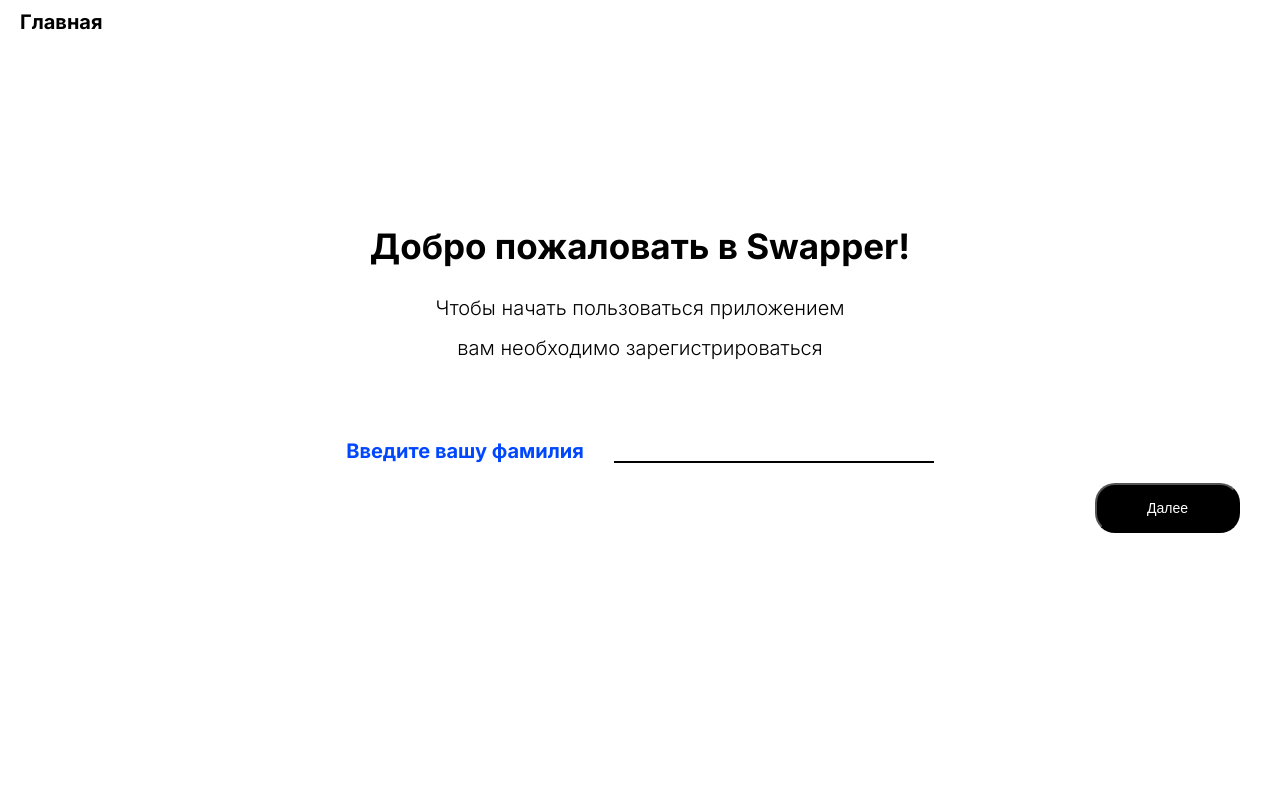
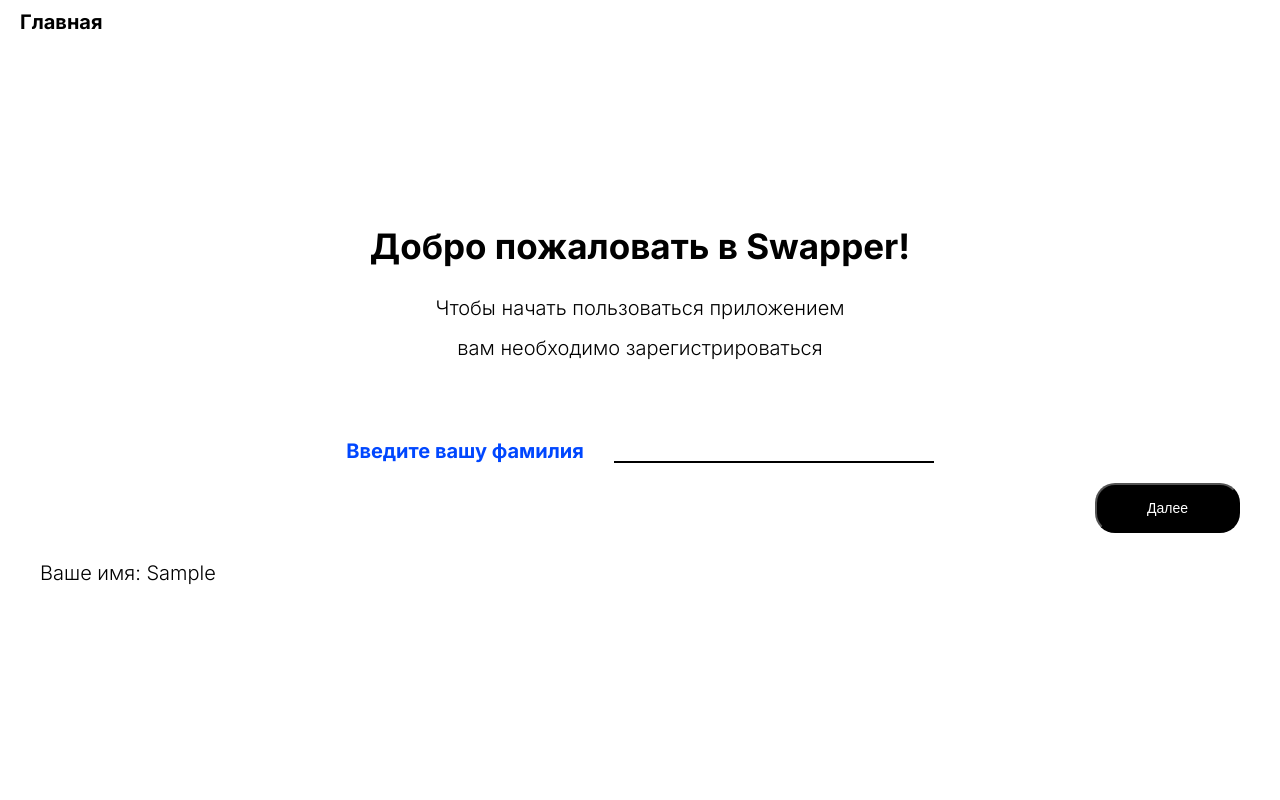
Before and after one commit to KotovshchikovAndrey/Swapper-PWA, a React (Create React App) app in the folder frontend/: page /auth in a window 1280 px wide. Both pictures are taken after typing "Sample" into the empty fields and a click on the button "Далее". Shown: the top 800 px of the page. Built offline with nearby package versions, Linux system fonts and the light colour scheme.

Commit message:
finish AuthForm component

```diff
--- /dev/null
+++ b/frontend/src/Animations.module.css
@@ -0,0 +1,47 @@
+.fade {
+    animation: fade_frames 1.2s ease-in-out;
+    animation-fill-mode: forwards;
+}
+
+.fade_delay {
+    opacity: 0;
+    animation-delay: 2s !important;
+    animation-duration: 2s !important;
+}
+
+@keyframes fade_frames {
+    0% {
+        opacity: 0;
+        transform: translateX(100%);
+    }
+
+    100% {
+        opacity: 1;
+        transform: translateX(0%);
+    }
+}
+
+.appearance {
+    opacity: 0;
+    animation: appearance_frames 1s linear;
+    animation-fill-mode: forwards;
+}
+
+.appearance_delay {
+    animation-duration: 1.5s !important;
+    animation-delay: 1s !important;
+}
+
+@keyframes appearance_frames {
+    0% {
+        opacity: 0;
+    }
+
+    50% {
+        opacity: 0.35;
+    }
+
+    100% {
+        opacity: 1;
+    }
+}
--- a/frontend/src/components/Auth/Auth.module.css
+++ b/frontend/src/components/Auth/Auth.module.css
@@ -16,8 +16,6 @@
     font-size: 35px;
     padding-top: 200px;
     margin-bottom: 30px;
-    animation: appearance 1s linear;
-    animation-fill-mode: forwards;
 }
 
 .auth_text {
@@ -25,22 +23,13 @@
     font-weight: 300;
     line-height: 2;
     margin-bottom: 70px;
-    opacity: 0;
-    animation: appearance 1.5s linear;
-    animation-delay: 1s;
-    animation-fill-mode: forwards;
 }
 
-@keyframes appearance {
-    0% {
-        opacity: 0;
-    }
+.auth_data_list {
+    flex-direction: column;
+    align-items: flex-start;
+}
 
-    50% {
-        opacity: 0.35;
-    }
-
-    100% {
-        opacity: 1;
-    }
+.auth_data_item {
+    margin-bottom: 10px;
 }
--- a/frontend/src/components/Auth/Auth.tsx
+++ b/frontend/src/components/Auth/Auth.tsx
@@ -1,14 +1,20 @@
 import React from "react"
 import { Link } from "react-router-dom"
 import { useTypedSelector } from "../../hooks/redux"
+
 // @ts-ignore
 import styles from "./Auth.module.css"
+// @ts-ignore
+import animations from "../../Animations.module.css"
 
 import AuthForm from "./AuthForm/AuthForm"
 import Footer from "../UI/Footer/Footer"
 
+// let render = 0
+
 
 export default function Auth() {
+    // console.warn(`render Auth is ${++render}`)
     const authFormData = useTypedSelector((state) => state.auth.data)
 
     return (
@@ -25,14 +31,37 @@ export default function Auth() {
                     Главная
                 </Link>
                 <div className="container">
-                    <h2 className={`${styles.auth_title}`}>
+                    <h2 className={`${styles.auth_title} ${animations.appearance}`}>
                         Добро пожаловать в Swapper!
                     </h2>
-                    <p className={`${styles.auth_text}`}>
+                    <p className={`
+                        ${styles.auth_text}
+                        ${animations.appearance}
+                        ${animations.appearance_delay}
+                    `}>
                         Чтобы начать пользоваться приложением <br />
                         вам необходимо зарегистрироваться
                     </p>
                     <AuthForm />
+                    <div className={`flex ${styles.auth_data_wrapper}`}>
+                        <ul className={`flex ${styles.auth_data_list} ${styles.auth_text}`}>
+                            {authFormData.name &&
+                                <li className={`${animations.appearance} ${styles.auth_data_item}`}>
+                                    Ваше имя: {authFormData.name}
+                                </li>
+                            }
+                            {authFormData.surname &&
+                                <li className={`${animations.appearance} ${styles.auth_data_item}`}>
+                                    Ваша фамилия: {authFormData.surname}
+                                </li>
+                            }
+                            {authFormData.email &&
+                                <li className={`${animations.appearance} ${styles.auth_data_item}`}>
+                                    Ваш email: {authFormData.email}
+                                </li>
+                            }
+                        </ul>
+                    </div>
                 </div>
             </section>
             <Footer />
--- a/frontend/src/components/Auth/AuthForm/AuthForm.module.css
+++ b/frontend/src/components/Auth/AuthForm/AuthForm.module.css
@@ -1,4 +1,5 @@
 .auth_form {
     flex-direction: column;
     align-items: center;
+    margin-bottom: 20px;
 }
--- a/frontend/src/components/Auth/AuthForm/AuthForm.tsx
+++ b/frontend/src/components/Auth/AuthForm/AuthForm.tsx
@@ -9,8 +9,11 @@ import AuthInput from "./AuthInput/AuthInput"
 
 import { AuthFormData } from "../../../store/reducers/auth"
 
+// let render = 0
+
 
 export default function AuthForm() {
+    // console.warn(`render AuthForm is ${++render}`)
     const currentInputRef = useRef<HTMLInputElement>(null)
 
     const authFormData = useTypedSelector((state) => state.auth.data)
--- a/frontend/src/components/Auth/AuthForm/AuthInput/AuthInput.module.css
+++ b/frontend/src/components/Auth/AuthForm/AuthInput/AuthInput.module.css
@@ -19,26 +19,3 @@
     font-size: 20px;
     text-align: center;
 }
-
-.fade_delay {
-    opacity: 0;
-    animation-delay: 2s !important;
-    animation-duration: 2s !important;
-}
-
-.fade {
-    animation: fade-in 1.2s ease-in-out;
-    animation-fill-mode: forwards;
-}
-
-@keyframes fade-in {
-    0% {
-        opacity: 0;
-        transform: translateX(100%);
-    }
-
-    100% {
-        opacity: 1;
-        transform: translateX(0%);
-    }
-}
--- a/frontend/src/components/Auth/AuthForm/AuthInput/AuthInput.tsx
+++ b/frontend/src/components/Auth/AuthForm/AuthInput/AuthInput.tsx
@@ -1,6 +1,9 @@
 import React, { useRef } from "react"
+
 // @ts-ignore
 import styles from './AuthInput.module.css'
+// @ts-ignore
+import animations from '../../../../Animations.module.css'
 
 import { AuthFormData } from "../../../../store/reducers/auth"
 
@@ -9,8 +12,12 @@ interface AuthInputProps {
     inputRef: React.RefObject<HTMLInputElement>
 }
 
+// let render = 0
+
 
 export default function AuthInput(props: AuthInputProps) {
+    // console.warn(`render AuthInput is ${++render}`)
+
     let currentInputText
     const currentInputName = props.currentInputName
     switch (currentInputName) {
@@ -31,8 +38,8 @@ export default function AuthInput(props: AuthInputProps) {
     return (
         <div
             key={Math.random()}
-            className={`flex ${styles.auth_wrapper} ${styles.fade}
-            ${currentInputName === "name" && styles.fade_delay}`}
+            className={`flex ${styles.auth_wrapper} ${animations.fade}
+            ${currentInputName === "name" && animations.fade_delay}`}
         >
             <label className={`${styles.auth_label}`}>{currentInputText}</label>
             <input
```
Also changed, not shown: frontend/src/components/Auth/AuthDataList/AuthDataItem/AuthDataItem.tsx (added, +14 -0 lines), frontend/src/components/Auth/AuthDataList/AuthDataList.tsx (added, +16 -0 lines), frontend/src/components/Auth/AuthDataList/AuthDataItem/AuthDataItem.module.css (added), frontend/src/components/Auth/AuthDataList/AuthDataList.module.css (added).
